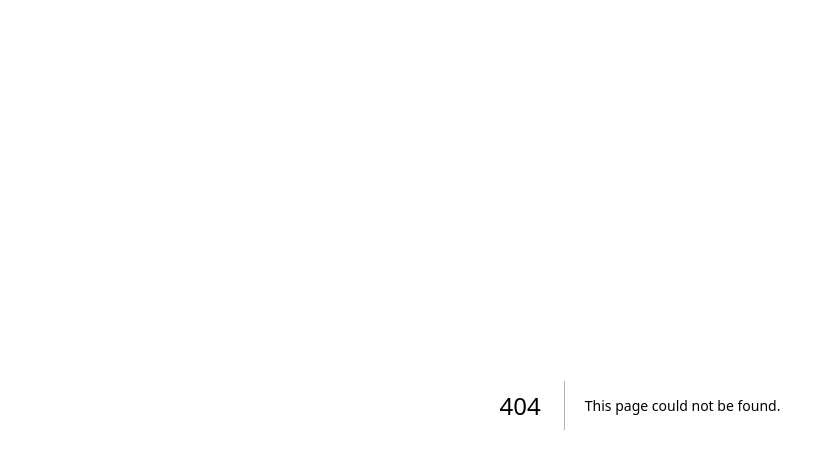
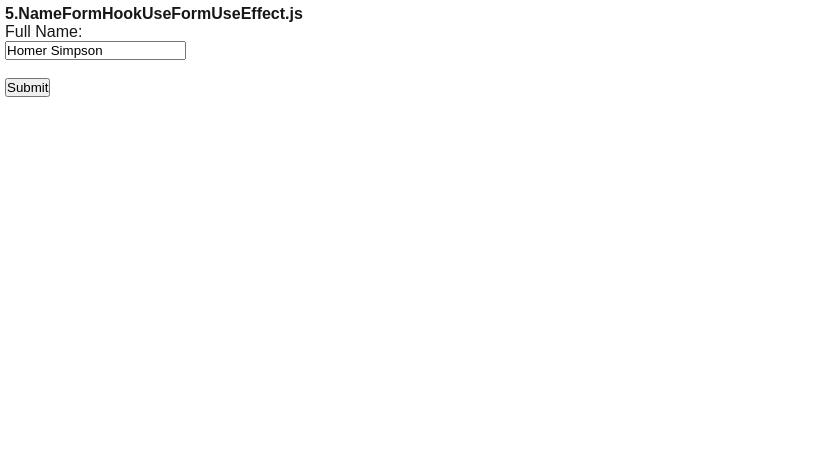
Before and after one commit to gkurkjian/WEB422_Week7_Forms_Introduction, a Next.js app in the folder my-app/: page /components/5.NameFormHookUseFormUseEffect in a window 1280 px wide. Before the commit this address had no page. Shown: the top 468 px of the page, without its empty margins (0-834 px from the left). Built offline with nearby package versions, Linux system fonts and the light colour scheme.

Commit message:
fifth commit, 4.NameFormHookUseForm module formed by installing react-hook-form. by using its register, handleSubmit and defaultValues process.

```diff
--- /dev/null
+++ b/my-app/pages/components/5.NameFormHookUseFormUseEffect.js
@@ -0,0 +1,32 @@
+import { useForm } from "react-hook-form";
+import { useEffect } from "react";
+
+export default function NameFormHookUseFormUseEffect() {
+    const { register, handleSubmit, setValue } = useForm({ // as you see here, we added a setValue property and we removed the value in defaultValues on line 9
+        // on 4NameFormHookForm.js component, we used the "Homer Simpson" in defaultValues, but in this component we put it in the hook useEffect()
+        defaultValues: {
+            fullName: ""
+        },
+    });
+
+    useEffect(() => {
+        setValue("fullName", "Homer Simpson")  // here we added the default value by using the setValue property
+    }, []);
+
+    function submitForm(data) {
+        console.log(`5.NameFormHookUseFormUseEffect.js name submitted - useName: ${data.fullName}`)  // here will target the value the user entered which will be fullName
+        console.log(data);
+    }
+
+    return (
+        <>
+            <h4>5.NameFormHookUseFormUseEffect.js</h4>
+
+            <form onSubmit={handleSubmit(submitForm)}>
+                Full Name:  <br />
+                <input type="text" {...register('fullName')}></input> <br /><br />  {/* Here we're interperting with line 7 as a default name. Any updates will come from line 12 */}
+                <button type="submit">Submit</button>
+            </form>
+        </>
+    )
+}
```
